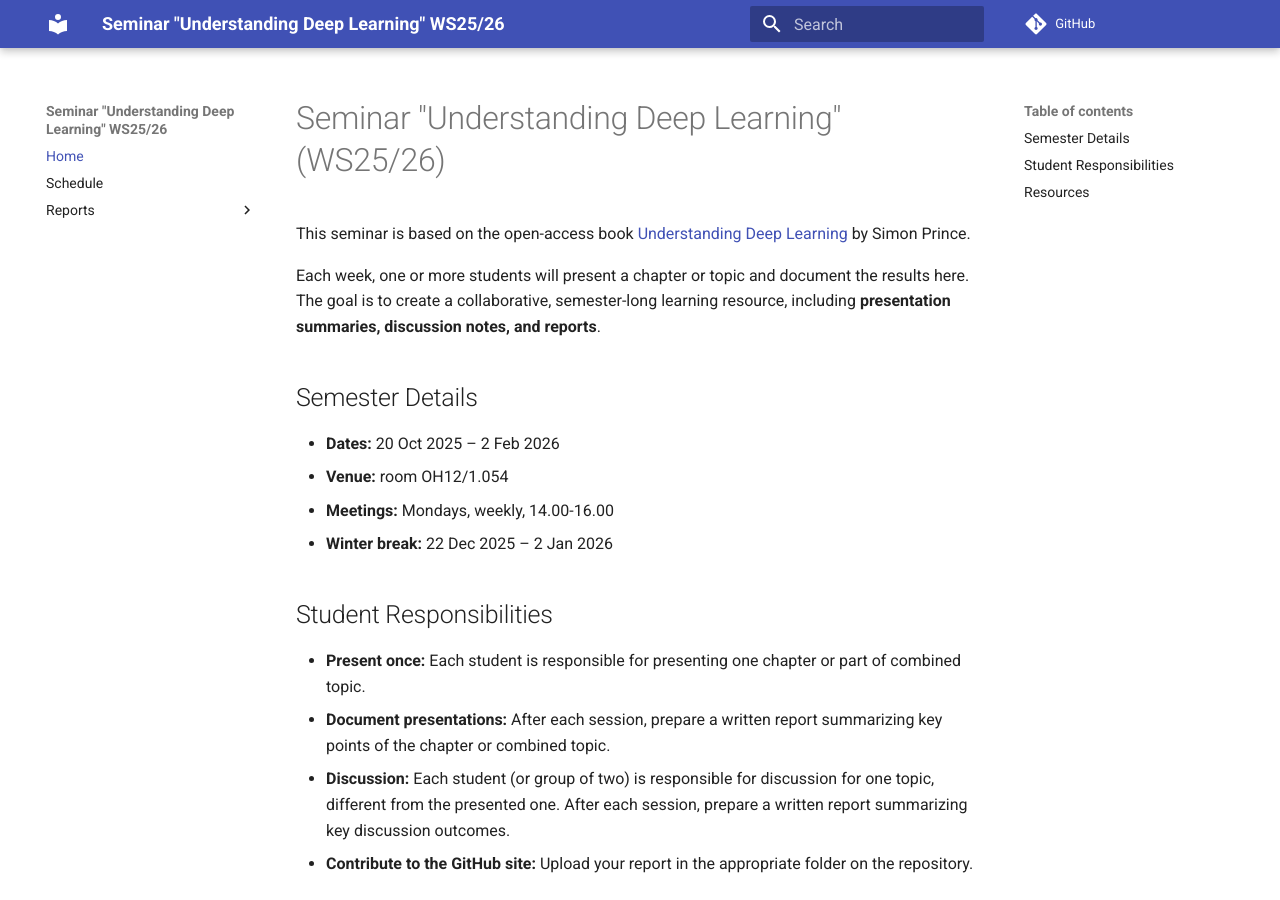
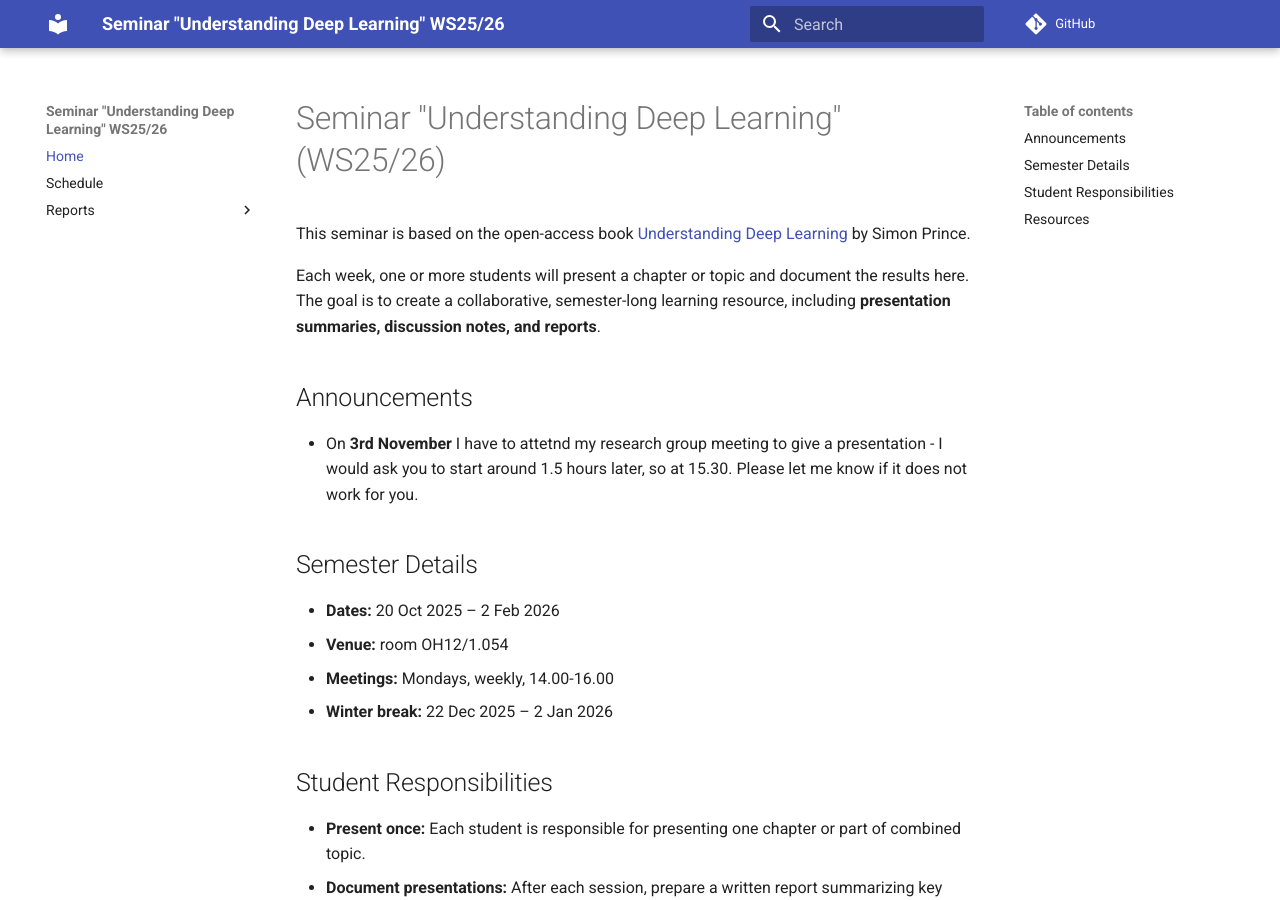
Before and after one commit to link-er/seminar_UDL_wise2526, an MkDocs documentation site: the page built from docs/index.md, in a window 1280 px wide and 900 px high. Built offline with MkDocs 1.6.1 and Material for MkDocs 9.7.7, drawn with Linux system fonts in a browser that asks for light colours; comment, search, counter and statistics services are not loaded.

Commit message:
announcement

```diff
--- a/docs/index.md
+++ b/docs/index.md
@@ -3,6 +3,9 @@
 This seminar is based on the open-access book [Understanding Deep Learning](https://udlbook.github.io/udlbook/) by Simon Prince.
 
 Each week, one or more students will present a chapter or topic and document the results here. The goal is to create a collaborative, semester-long learning resource, including **presentation summaries, discussion notes, and reports**.
+
+## Announcements
+- On **3rd November** I have to attetnd my research group meeting to give a presentation - I would ask you to start around 1.5 hours later, so at 15.30. Please let me know if it does not work for you.
 
 ## Semester Details
 - **Dates:** 20 Oct 2025 – 2 Feb 2026
```
Also changed, not shown: docs/report_template.md (deleted, +0 -28 lines), docs/schedule.md (+1 -1 lines).
